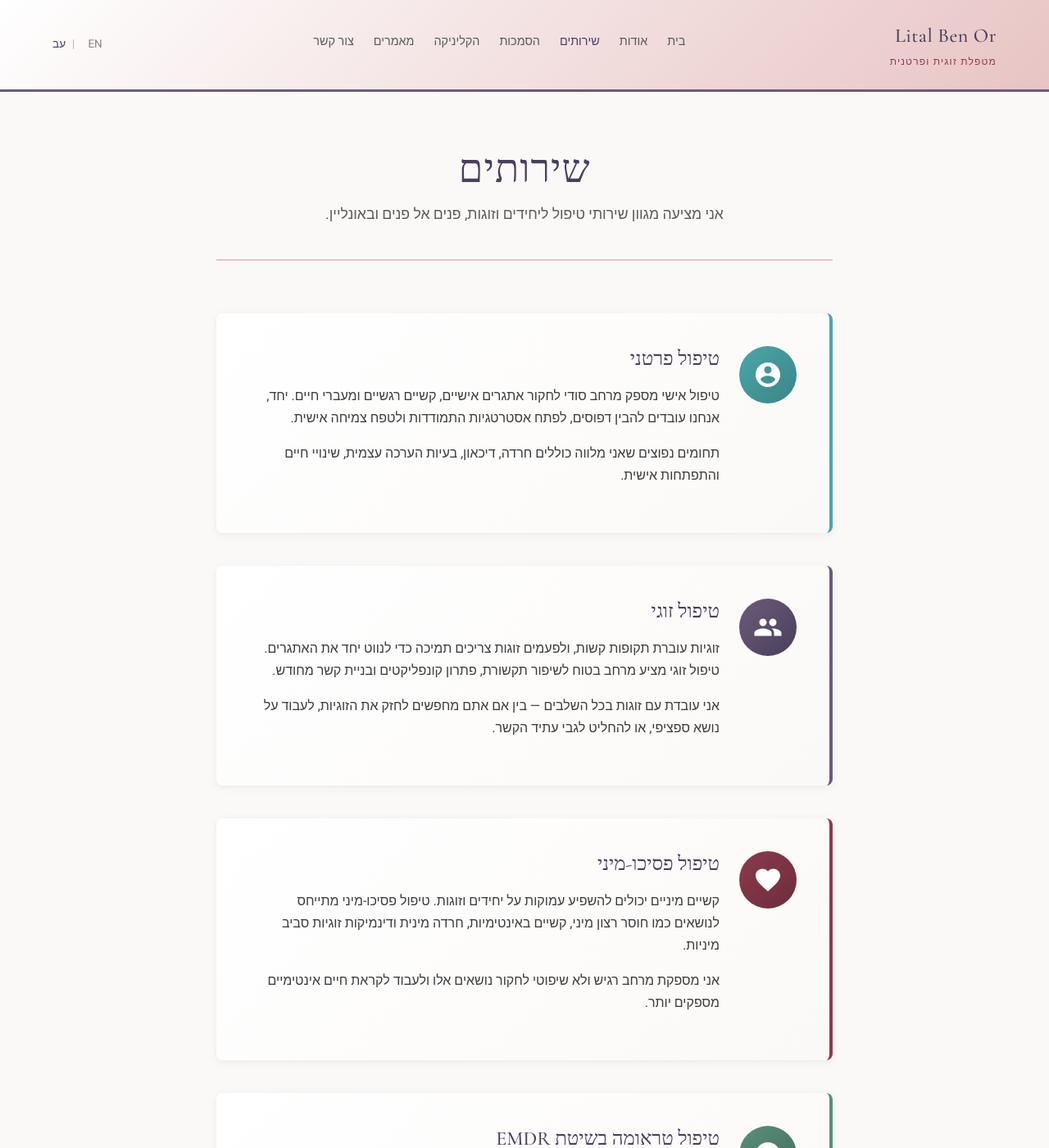
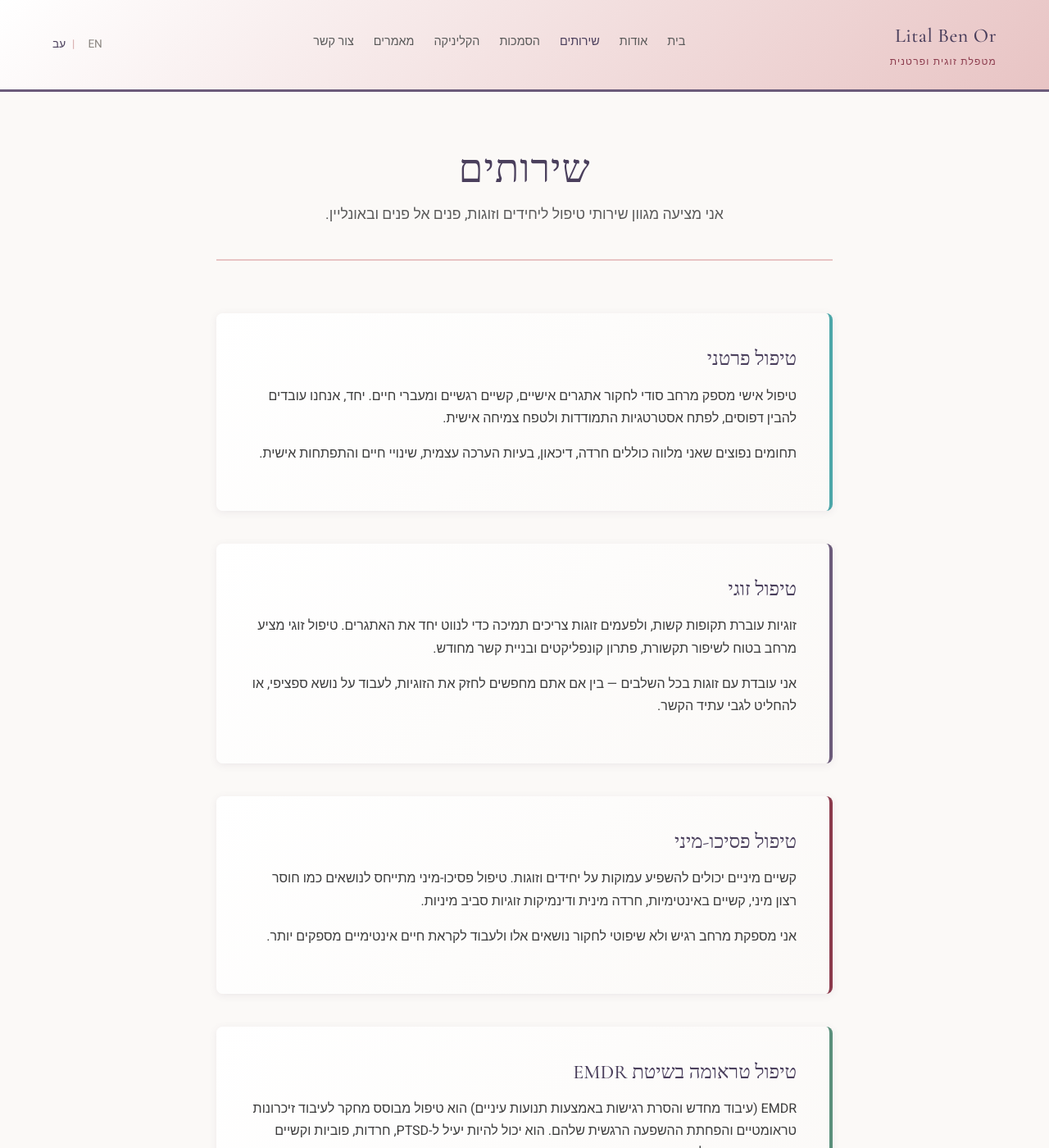
Before and after one commit to litalbenor/litalbenor.github.io, a Jekyll site: the page built from he/services.md, in a window 1280 px wide and 1400 px high. Shown: the whole window at 82% size. Built offline with Jekyll 4.4.1, drawn with Linux system fonts in a browser that asks for light colours.

Commit message:
Revert service icons

```diff
--- a/assets/css/style.css
+++ b/assets/css/style.css
@@ -551,8 +551,6 @@ body.rtl .lang-switcher {
 }
 
 .service-card {
-  display: flex;
-  gap: var(--space-md);
   background: linear-gradient(135deg, var(--color-white) 0%, var(--color-cream) 100%);
   padding: var(--space-lg);
   border-radius: 8px;
@@ -571,42 +569,8 @@ body.rtl .service-card {
   box-shadow: 0 6px 20px rgba(107, 91, 122, 0.15);
 }
 
-.service-card:hover .service-icon {
-  transform: scale(1.1);
-}
-
-/* Service Icons */
-.service-icon {
-  flex-shrink: 0;
-  width: 70px;
-  height: 70px;
-  display: flex;
-  align-items: center;
-  justify-content: center;
-  background: linear-gradient(135deg, var(--color-turquoise) 0%, var(--color-turquoise-dark) 100%);
-  border-radius: 50%;
-  transition: transform var(--transition-fast);
-}
-
-.service-icon svg {
-  width: 36px;
-  height: 36px;
-  color: var(--color-white);
-}
-
-.service-content {
-  flex: 1;
-}
-
-.service-card:nth-child(1) .service-icon {
-  background: linear-gradient(135deg, var(--color-turquoise) 0%, var(--color-turquoise-dark) 100%);
-}
-
 .service-card:nth-child(2) {
   border-left-color: var(--color-purple);
-}
-.service-card:nth-child(2) .service-icon {
-  background: linear-gradient(135deg, var(--color-purple) 0%, var(--color-purple-dark) 100%);
 }
 body.rtl .service-card:nth-child(2) {
   border-right-color: var(--color-purple);
@@ -615,9 +579,6 @@ body.rtl .service-card:nth-child(2) {
 .service-card:nth-child(3) {
   border-left-color: var(--color-burgundy);
 }
-.service-card:nth-child(3) .service-icon {
-  background: linear-gradient(135deg, var(--color-burgundy) 0%, var(--color-burgundy-dark) 100%);
-}
 body.rtl .service-card:nth-child(3) {
   border-right-color: var(--color-burgundy);
 }
@@ -625,18 +586,12 @@ body.rtl .service-card:nth-child(3) {
 .service-card:nth-child(4) {
   border-left-color: var(--color-green);
 }
-.service-card:nth-child(4) .service-icon {
-  background: linear-gradient(135deg, var(--color-green) 0%, var(--color-green-dark) 100%);
-}
 body.rtl .service-card:nth-child(4) {
   border-right-color: var(--color-green);
 }
 
 .service-card:nth-child(5) {
   border-left-color: var(--color-pink);
-}
-.service-card:nth-child(5) .service-icon {
-  background: linear-gradient(135deg, var(--color-pink) 0%, var(--color-burgundy-light) 100%);
 }
 body.rtl .service-card:nth-child(5) {
   border-right-color: var(--color-pink);
@@ -646,23 +601,6 @@ body.rtl .service-card:nth-child(5) {
   color: var(--color-purple-dark);
   margin-top: 0;
   margin-bottom: var(--space-sm);
-}
-
-/* Mobile: stack icon on top */
-@media screen and (max-width: 500px) {
-  .service-card {
-    flex-direction: column;
-    align-items: center;
-    text-align: center;
-  }
-
-  body.rtl .service-card {
-    text-align: center;
-  }
-
-  .service-icon {
-    margin-bottom: var(--space-sm);
-  }
 }
 
 /* Accreditation List */
--- a/he/services.md
+++ b/he/services.md
@@ -16,88 +16,53 @@ permalink: /he/services
     <div class="service-list">
 
       <article class="service-card">
-        <div class="service-icon">
-          <svg xmlns="http://www.w3.org/2000/svg" viewBox="0 0 24 24" fill="currentColor">
-            <path d="M12 2C6.48 2 2 6.48 2 12s4.48 10 10 10 10-4.48 10-10S17.52 2 12 2zm0 3c1.66 0 3 1.34 3 3s-1.34 3-3 3-3-1.34-3-3 1.34-3 3-3zm0 14.2c-2.5 0-4.71-1.28-6-3.22.03-1.99 4-3.08 6-3.08 1.99 0 5.97 1.09 6 3.08-1.29 1.94-3.5 3.22-6 3.22z"/>
-          </svg>
-        </div>
-        <div class="service-content">
-          <h3>טיפול פרטני</h3>
-          <p>
-            טיפול אישי מספק מרחב סודי לחקור אתגרים אישיים, קשיים רגשיים ומעברי חיים. יחד, אנחנו עובדים להבין דפוסים, לפתח אסטרטגיות התמודדות ולטפח צמיחה אישית.
-          </p>
-          <p>
-            תחומים נפוצים שאני מלווה כוללים חרדה, דיכאון, בעיות הערכה עצמית, שינויי חיים והתפתחות אישית.
-          </p>
-        </div>
+        <h3>טיפול פרטני</h3>
+        <p>
+          טיפול אישי מספק מרחב סודי לחקור אתגרים אישיים, קשיים רגשיים ומעברי חיים. יחד, אנחנו עובדים להבין דפוסים, לפתח אסטרטגיות התמודדות ולטפח צמיחה אישית.
+        </p>
+        <p>
+          תחומים נפוצים שאני מלווה כוללים חרדה, דיכאון, בעיות הערכה עצמית, שינויי חיים והתפתחות אישית.
+        </p>
       </article>
 
       <article class="service-card">
-        <div class="service-icon">
-          <svg xmlns="http://www.w3.org/2000/svg" viewBox="0 0 24 24" fill="currentColor">
-            <path d="M16 11c1.66 0 2.99-1.34 2.99-3S17.66 5 16 5c-1.66 0-3 1.34-3 3s1.34 3 3 3zm-8 0c1.66 0 2.99-1.34 2.99-3S9.66 5 8 5C6.34 5 5 6.34 5 8s1.34 3 3 3zm0 2c-2.33 0-7 1.17-7 3.5V19h14v-2.5c0-2.33-4.67-3.5-7-3.5zm8 0c-.29 0-.62.02-.97.05 1.16.84 1.97 1.97 1.97 3.45V19h6v-2.5c0-2.33-4.67-3.5-7-3.5z"/>
-          </svg>
-        </div>
-        <div class="service-content">
-          <h3>טיפול זוגי</h3>
-          <p>
-            זוגיות עוברת תקופות קשות, ולפעמים זוגות צריכים תמיכה כדי לנווט יחד את האתגרים. טיפול זוגי מציע מרחב בטוח לשיפור תקשורת, פתרון קונפליקטים ובניית קשר מחודש.
-          </p>
-          <p>
-            אני עובדת עם זוגות בכל השלבים — בין אם אתם מחפשים לחזק את הזוגיות, לעבוד על נושא ספציפי, או להחליט לגבי עתיד הקשר.
-          </p>
-        </div>
+        <h3>טיפול זוגי</h3>
+        <p>
+          זוגיות עוברת תקופות קשות, ולפעמים זוגות צריכים תמיכה כדי לנווט יחד את האתגרים. טיפול זוגי מציע מרחב בטוח לשיפור תקשורת, פתרון קונפליקטים ובניית קשר מחודש.
+        </p>
+        <p>
+          אני עובדת עם זוגות בכל השלבים — בין אם אתם מחפשים לחזק את הזוגיות, לעבוד על נושא ספציפי, או להחליט לגבי עתיד הקשר.
+        </p>
       </article>
 
       <article class="service-card">
-        <div class="service-icon">
-          <svg xmlns="http://www.w3.org/2000/svg" viewBox="0 0 24 24" fill="currentColor">
-            <path d="M12 21.35l-1.45-1.32C5.4 15.36 2 12.28 2 8.5 2 5.42 4.42 3 7.5 3c1.74 0 3.41.81 4.5 2.09C13.09 3.81 14.76 3 16.5 3 19.58 3 22 5.42 22 8.5c0 3.78-3.4 6.86-8.55 11.54L12 21.35z"/>
-          </svg>
-        </div>
-        <div class="service-content">
-          <h3>טיפול פסיכו-מיני</h3>
-          <p>
-            קשיים מיניים יכולים להשפיע עמוקות על יחידים וזוגות. טיפול פסיכו-מיני מתייחס לנושאים כמו חוסר רצון מיני, קשיים באינטימיות, חרדה מינית ודינמיקות זוגיות סביב מיניות.
-          </p>
-          <p>
-            אני מספקת מרחב רגיש ולא שיפוטי לחקור נושאים אלו ולעבוד לקראת חיים אינטימיים מספקים יותר.
-          </p>
-        </div>
+        <h3>טיפול פסיכו-מיני</h3>
+        <p>
+          קשיים מיניים יכולים להשפיע עמוקות על יחידים וזוגות. טיפול פסיכו-מיני מתייחס לנושאים כמו חוסר רצון מיני, קשיים באינטימיות, חרדה מינית ודינמיקות זוגיות סביב מיניות.
+        </p>
+        <p>
+          אני מספקת מרחב רגיש ולא שיפוטי לחקור נושאים אלו ולעבוד לקראת חיים אינטימיים מספקים יותר.
+        </p>
       </article>
 
       <article class="service-card">
-        <div class="service-icon">
-          <svg xmlns="http://www.w3.org/2000/svg" viewBox="0 0 24 24" fill="currentColor">
-            <path d="M12 2C6.48 2 2 6.48 2 12s4.48 10 10 10 10-4.48 10-10S17.52 2 12 2zm-2 15l-5-5 1.41-1.41L10 14.17l7.59-7.59L19 8l-9 9z"/>
-          </svg>
-        </div>
-        <div class="service-content">
-          <h3>טיפול טראומה בשיטת EMDR</h3>
-          <p>
-            EMDR (עיבוד מחדש והסרת רגישות באמצעות תנועות עיניים) הוא טיפול מבוסס מחקר לעיבוד זיכרונות טראומטיים והפחתת ההשפעה הרגשית שלהם. הוא יכול להיות יעיל ל-PTSD, חרדות, פוביות וקשיים אחרים הקשורים לטראומה.
-          </p>
-          <p>
-            אני מטפלת EMDR מוסמכת ומשלבת גישה זו כשזה מתאים למטופלים המתמודדים עם טראומות מהעבר.
-          </p>
-        </div>
+        <h3>טיפול טראומה בשיטת EMDR</h3>
+        <p>
+          EMDR (עיבוד מחדש והסרת רגישות באמצעות תנועות עיניים) הוא טיפול מבוסס מחקר לעיבוד זיכרונות טראומטיים והפחתת ההשפעה הרגשית שלהם. הוא יכול להיות יעיל ל-PTSD, חרדות, פוביות וקשיים אחרים הקשורים לטראומה.
+        </p>
+        <p>
+          אני מטפלת EMDR מוסמכת ומשלבת גישה זו כשזה מתאים למטופלים המתמודדים עם טראומות מהעבר.
+        </p>
       </article>
 
       <article class="service-card">
-        <div class="service-icon">
-          <svg xmlns="http://www.w3.org/2000/svg" viewBox="0 0 24 24" fill="currentColor">
-            <path d="M20 18c1.1 0 1.99-.9 1.99-2L22 6c0-1.1-.9-2-2-2H4c-1.1 0-2 .9-2 2v10c0 1.1.9 2 2 2H0v2h24v-2h-4zM4 6h16v10H4V6z"/>
-          </svg>
-        </div>
-        <div class="service-content">
-          <h3>טיפול אונליין</h3>
-          <p>
-            אני מציעה פגישות טיפול אונליין מאובטחות בשיחת וידאו, המספקות גמישות למטופלים שמעדיפים פגישות מרחוק או שאינם יכולים להגיע פיזית. טיפול אונליין זמין לכל השירותים שאני מציעה.
-          </p>
-          <p>
-            הפגישות מתבצעות באמצעות פלטפורמה מאובטחת וסודית להבטחת פרטיותכם.
-          </p>
-        </div>
+        <h3>טיפול אונליין</h3>
+        <p>
+          אני מציעה פגישות טיפול אונליין מאובטחות בשיחת וידאו, המספקות גמישות למטופלים שמעדיפים פגישות מרחוק או שאינם יכולים להגיע פיזית. טיפול אונליין זמין לכל השירותים שאני מציעה.
+        </p>
+        <p>
+          הפגישות מתבצעות באמצעות פלטפורמה מאובטחת וסודית להבטחת פרטיותכם.
+        </p>
       </article>
 
     </div>
```
Also changed, not shown: en/services.md (+35 -70 lines).
